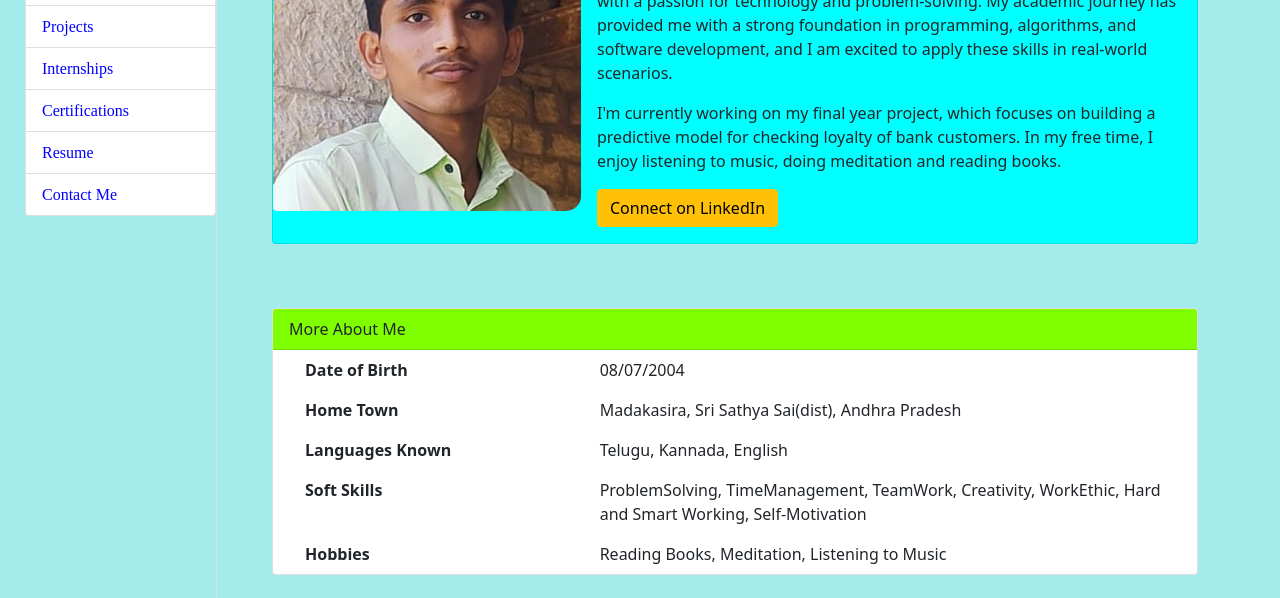
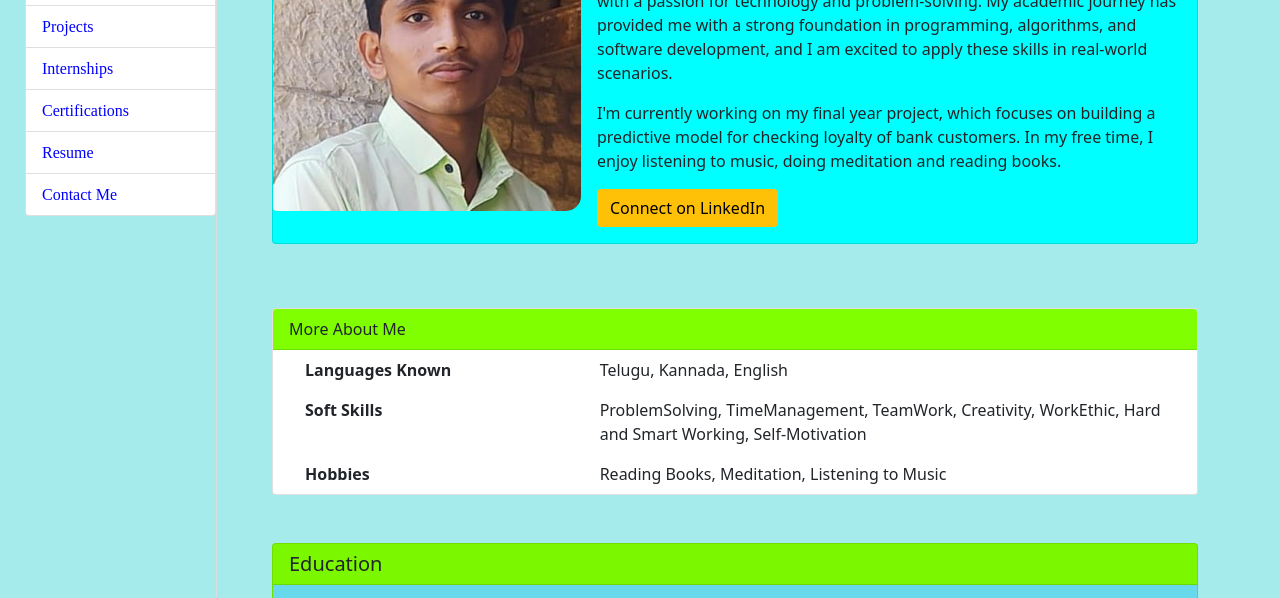
Before and after one commit to J-Sivakumar/PortFolio, a plain HTML site: page index.html in a window 1280 px wide. Shown: the part 146-744 px from the top of the page. Drawn offline with Linux system fonts and the light colour scheme.

Commit message:
Update index.html

```diff
--- a/index.html
+++ b/index.html
@@ -49,22 +49,6 @@
                       More About Me
                     </div>
                     <div class="container ">
-                      <div class="row p-2">
-                        <div class="col-4">
-                            <b>Date of Birth</b>
-                        </div>
-                        <div class="col-8">
-                            08/07/2004
-                        </div>
-                    </div>
-                    <div class="row p-2">
-                      <div class="col-4">
-                          <b>Home Town</b>
-                      </div>
-                      <div class="col-8">
-                          Madakasira, Sri Sathya Sai(dist), Andhra Pradesh
-                      </div>
-                  </div>
                       <div class="row p-2">
                           <div class="col-4">
                               <b>Languages Known</b>
```
